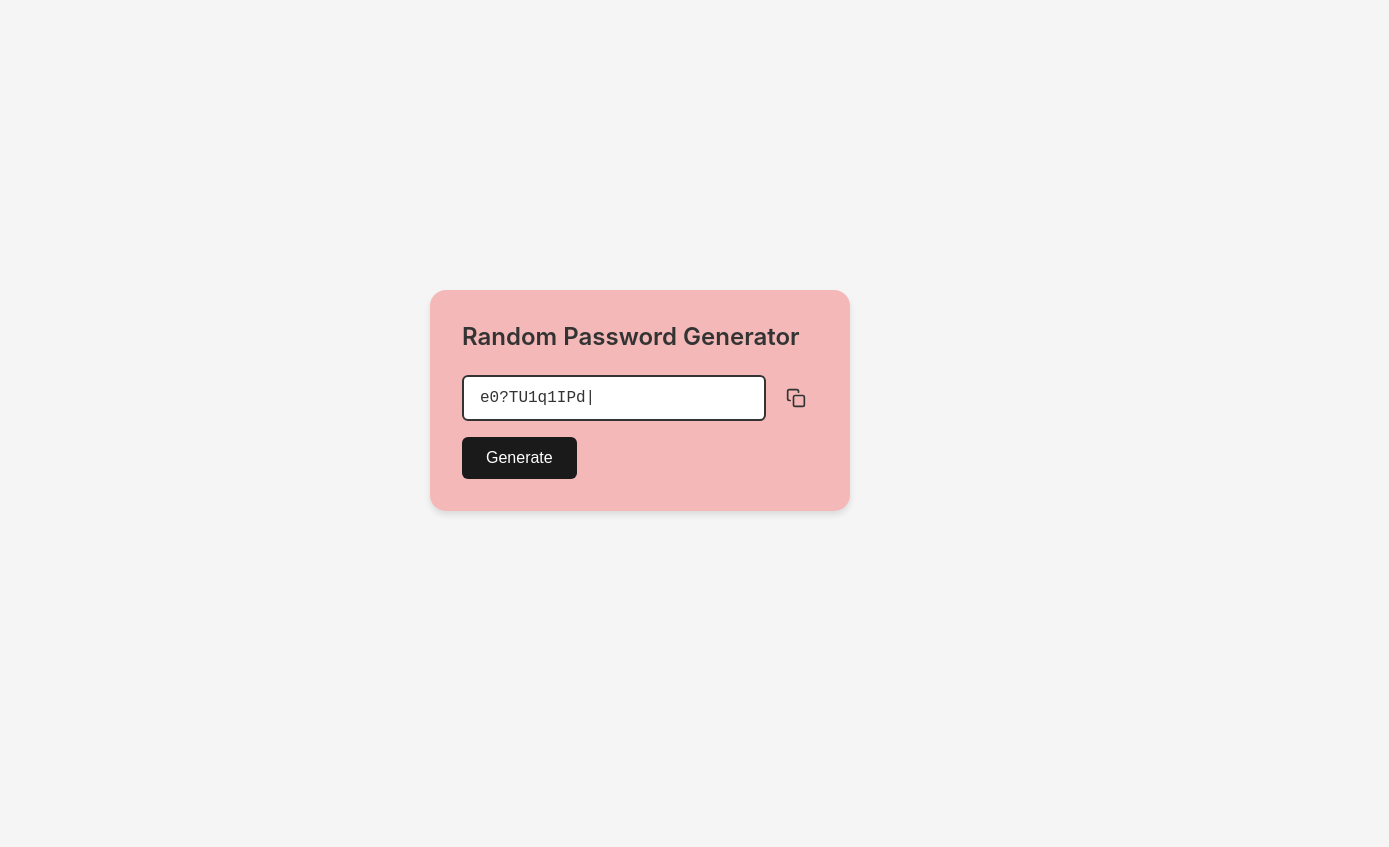
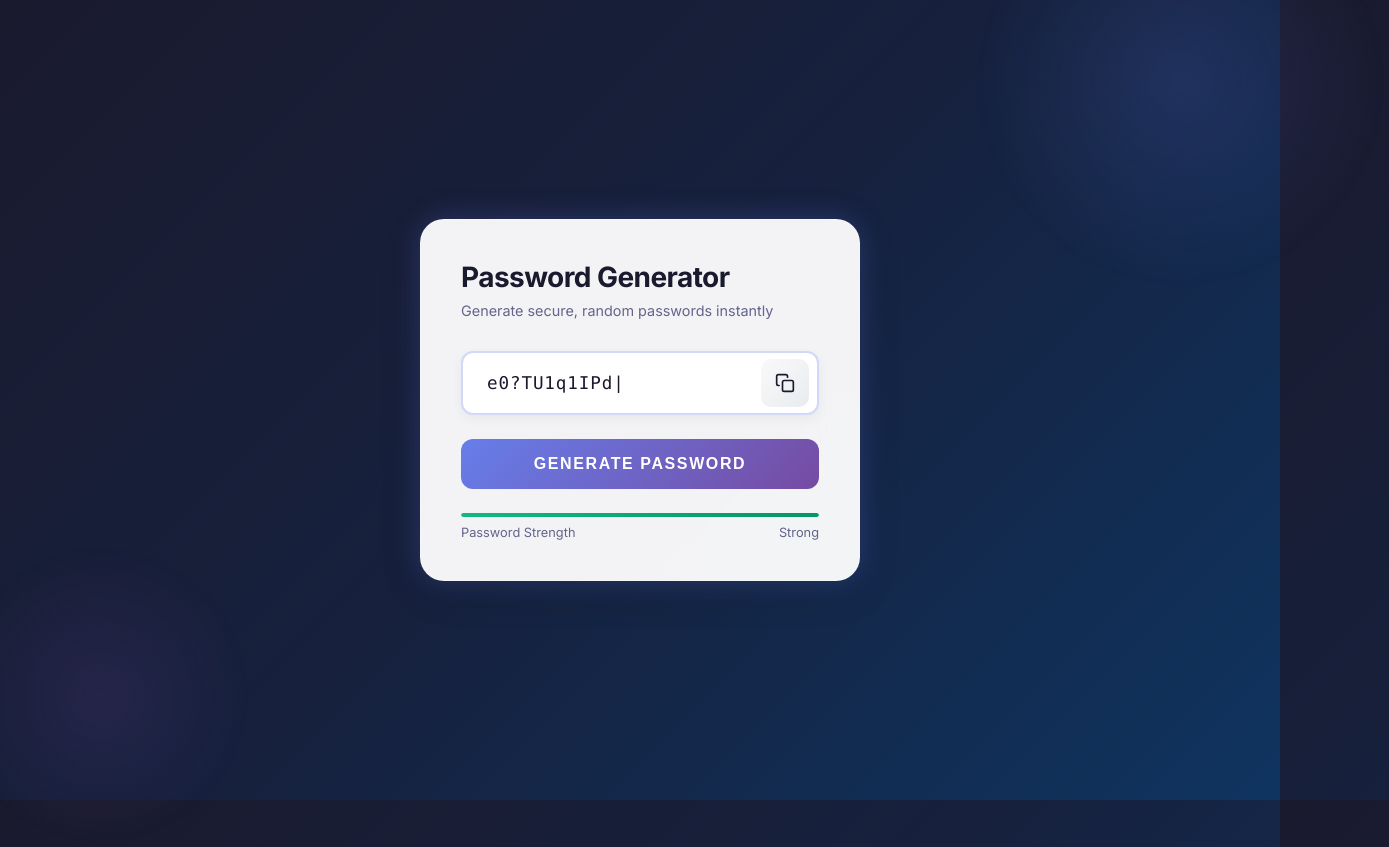
Before and after one commit to genzzz/passgen, a plain HTML site: page index.html in a window 1280 px wide. Shown: the whole page, 1389 px wide, since content can reach past the window. Before the commit the page ends 800 px from the top, so only its background shows below. Drawn offline with Linux system fonts and the light colour scheme.

Commit message:
make app modern

```diff
--- a/index.html
+++ b/index.html
@@ -4,12 +4,16 @@
     <meta charset="UTF-8">
     <meta name="viewport" content="width=device-width, initial-scale=1.0">
     <title>Random Password Generator</title>
+    <link rel="preconnect" href="https://fonts.googleapis.com">
+    <link rel="preconnect" href="https://fonts.gstatic.com" crossorigin>
+    <link href="https://fonts.googleapis.com/css2?family=Inter:wght@400;500;600;700&display=swap" rel="stylesheet">
     <link rel="stylesheet" href="style.css">
 </head>
 <body>
     <main class="container">
         <div class="card">
-            <h1 class="title">Random Password Generator</h1>
+            <h1 class="title">Password Generator</h1>
+            <p class="subtitle">Generate secure, random passwords instantly</p>
 
             <div class="password-wrapper">
                 <input
@@ -17,6 +21,7 @@
                     id="password"
                     class="password-field"
                     readonly
+                    placeholder="Click generate..."
                     aria-label="Generated password"
                 >
                 <button
@@ -24,6 +29,7 @@
                     id="copy-btn"
                     class="copy-btn"
                     aria-label="Copy password to clipboard"
+                    title="Copy to clipboard"
                 >
                     <svg xmlns="http://www.w3.org/2000/svg" width="20" height="20" viewBox="0 0 24 24" fill="none" stroke="currentColor" stroke-width="2" stroke-linecap="round" stroke-linejoin="round">
                         <rect x="9" y="9" width="13" height="13" rx="2" ry="2"></rect>
@@ -33,8 +39,16 @@
             </div>
 
             <button type="button" id="generate-btn" class="generate-btn">
-                Generate
+                Generate Password
             </button>
+
+            <div class="strength-bar">
+                <div class="strength-fill"></div>
+            </div>
+            <div class="strength-text">
+                <span>Password Strength</span>
+                <span id="strength-label">Strong</span>
+            </div>
         </div>
     </main>
 
--- a/script.js
+++ b/script.js
@@ -81,11 +81,23 @@
         try {
             await navigator.clipboard.writeText(password);
 
-            // Visual feedback
-            copyBtn.style.opacity = '0.5';
+            // Visual feedback - change icon to checkmark
+            copyBtn.classList.add('copied');
+            copyBtn.innerHTML = `
+                <svg xmlns="http://www.w3.org/2000/svg" width="20" height="20" viewBox="0 0 24 24" fill="none" stroke="currentColor" stroke-width="2" stroke-linecap="round" stroke-linejoin="round">
+                    <polyline points="20 6 9 17 4 12"></polyline>
+                </svg>
+            `;
+
             setTimeout(() => {
-                copyBtn.style.opacity = '1';
-            }, 200);
+                copyBtn.classList.remove('copied');
+                copyBtn.innerHTML = `
+                    <svg xmlns="http://www.w3.org/2000/svg" width="20" height="20" viewBox="0 0 24 24" fill="none" stroke="currentColor" stroke-width="2" stroke-linecap="round" stroke-linejoin="round">
+                        <rect x="9" y="9" width="13" height="13" rx="2" ry="2"></rect>
+                        <path d="M5 15H4a2 2 0 0 1-2-2V4a2 2 0 0 1 2-2h9a2 2 0 0 1 2 2v1"></path>
+                    </svg>
+                `;
+            }, 1500);
         } catch (err) {
             console.error('Failed to copy password:', err);
         }
--- a/style.css
+++ b/style.css
@@ -5,104 +5,249 @@
 }
 
 :root {
-    --bg-primary: #f4b8b8;
-    --bg-body: #f5f5f5;
-    --btn-primary: #1a1a1a;
-    --text-primary: #333333;
+    --bg-primary: linear-gradient(135deg, #667eea 0%, #764ba2 100%);
+    --bg-card: rgba(255, 255, 255, 0.95);
+    --bg-body: linear-gradient(135deg, #1a1a2e 0%, #16213e 50%, #0f3460 100%);
+    --btn-primary: linear-gradient(135deg, #667eea 0%, #764ba2 100%);
+    --btn-hover: linear-gradient(135deg, #5a6fd6 0%, #6a4190 100%);
+    --text-primary: #1a1a2e;
+    --text-secondary: #64648c;
     --white: #ffffff;
-    --border-color: #333333;
-    --border-radius: 16px;
-    --input-radius: 6px;
+    --border-color: rgba(102, 126, 234, 0.3);
+    --border-radius: 24px;
+    --input-radius: 12px;
+    --shadow-soft: 0 10px 40px rgba(0, 0, 0, 0.15);
+    --shadow-glow: 0 0 30px rgba(102, 126, 234, 0.3);
 }
 
 body {
-    font-family: -apple-system, BlinkMacSystemFont, 'Segoe UI', Roboto, Oxygen, Ubuntu, sans-serif;
-    background-color: var(--bg-body);
+    font-family: 'Inter', -apple-system, BlinkMacSystemFont, 'Segoe UI', Roboto, sans-serif;
+    background: var(--bg-body);
     min-height: 100vh;
     display: flex;
     align-items: center;
     justify-content: center;
-    padding: 1rem;
+    padding: 1.5rem;
+    position: relative;
+    overflow: hidden;
+}
+
+/* Animated background elements */
+body::before {
+    content: '';
+    position: absolute;
+    width: 400px;
+    height: 400px;
+    background: radial-gradient(circle, rgba(102, 126, 234, 0.15) 0%, transparent 70%);
+    top: -100px;
+    right: -100px;
+    border-radius: 50%;
+    animation: float 8s ease-in-out infinite;
+}
+
+body::after {
+    content: '';
+    position: absolute;
+    width: 300px;
+    height: 300px;
+    background: radial-gradient(circle, rgba(118, 75, 162, 0.15) 0%, transparent 70%);
+    bottom: -50px;
+    left: -50px;
+    border-radius: 50%;
+    animation: float 6s ease-in-out infinite reverse;
+}
+
+@keyframes float {
+    0%, 100% { transform: translateY(0) scale(1); }
+    50% { transform: translateY(-20px) scale(1.05); }
 }
 
 .container {
     width: 100%;
-    max-width: 420px;
+    max-width: 440px;
+    position: relative;
+    z-index: 1;
 }
 
 .card {
-    background-color: var(--bg-primary);
+    background: var(--bg-card);
     border-radius: var(--border-radius);
-    padding: 2rem;
-    box-shadow: 0 4px 6px rgba(0, 0, 0, 0.1);
+    padding: 2.5rem;
+    box-shadow: var(--shadow-soft), var(--shadow-glow);
+    backdrop-filter: blur(20px);
+    border: 1px solid rgba(255, 255, 255, 0.2);
+    animation: slideUp 0.6s ease-out;
+}
+
+@keyframes slideUp {
+    from {
+        opacity: 0;
+        transform: translateY(30px);
+    }
+    to {
+        opacity: 1;
+        transform: translateY(0);
+    }
 }
 
 .title {
-    font-size: 1.5rem;
-    font-weight: 600;
+    font-size: 1.75rem;
+    font-weight: 700;
     color: var(--text-primary);
-    margin-bottom: 1.5rem;
+    margin-bottom: 0.5rem;
+    letter-spacing: -0.02em;
+}
+
+.subtitle {
+    font-size: 0.9rem;
+    color: var(--text-secondary);
+    margin-bottom: 2rem;
 }
 
 .password-wrapper {
     display: flex;
     align-items: center;
-    gap: 0.5rem;
-    margin-bottom: 1rem;
+    gap: 0.75rem;
+    margin-bottom: 1.5rem;
+    background: var(--white);
+    border: 2px solid var(--border-color);
+    border-radius: var(--input-radius);
+    padding: 0.25rem;
+    transition: all 0.3s ease;
+    box-shadow: 0 4px 12px rgba(0, 0, 0, 0.05);
+}
+
+.password-wrapper:focus-within {
+    border-color: #667eea;
+    box-shadow: 0 4px 20px rgba(102, 126, 234, 0.2);
 }
 
 .password-field {
     flex: 1;
-    padding: 0.75rem 1rem;
-    font-size: 1rem;
-    font-family: monospace;
-    border: 2px solid var(--border-color);
+    padding: 1rem 1.25rem;
+    font-size: 1.1rem;
+    font-family: 'SF Mono', 'Fira Code', 'Consolas', monospace;
+    font-weight: 500;
+    letter-spacing: 0.05em;
+    border: none;
     border-radius: var(--input-radius);
-    background-color: var(--white);
+    background-color: transparent;
     color: var(--text-primary);
     outline: none;
 }
 
-.password-field:focus {
-    border-color: var(--btn-primary);
+.password-field::placeholder {
+    color: var(--text-secondary);
 }
 
 .copy-btn {
-    padding: 0.75rem;
-    background-color: transparent;
+    padding: 0.875rem;
+    background: linear-gradient(135deg, #f8f9fa 0%, #e9ecef 100%);
     border: none;
+    border-radius: 10px;
     cursor: pointer;
     color: var(--text-primary);
     display: flex;
     align-items: center;
     justify-content: center;
-    transition: opacity 0.2s ease;
+    transition: all 0.3s ease;
+    margin-right: 0.25rem;
 }
 
 .copy-btn:hover {
-    opacity: 0.7;
+    background: linear-gradient(135deg, #667eea 0%, #764ba2 100%);
+    color: var(--white);
+    transform: scale(1.05);
 }
 
 .copy-btn:active {
     transform: scale(0.95);
 }
 
+.copy-btn.copied {
+    background: linear-gradient(135deg, #10b981 0%, #059669 100%);
+    color: var(--white);
+}
+
 .generate-btn {
-    padding: 0.75rem 1.5rem;
+    width: 100%;
+    padding: 1rem 2rem;
     font-size: 1rem;
-    font-weight: 500;
-    background-color: var(--btn-primary);
+    font-weight: 600;
+    background: var(--btn-primary);
     color: var(--white);
     border: none;
     border-radius: var(--input-radius);
     cursor: pointer;
-    transition: opacity 0.2s ease;
+    transition: all 0.3s ease;
+    text-transform: uppercase;
+    letter-spacing: 0.1em;
+    position: relative;
+    overflow: hidden;
+}
+
+.generate-btn::before {
+    content: '';
+    position: absolute;
+    top: 0;
+    left: -100%;
+    width: 100%;
+    height: 100%;
+    background: linear-gradient(90deg, transparent, rgba(255, 255, 255, 0.2), transparent);
+    transition: left 0.5s ease;
 }
 
 .generate-btn:hover {
-    opacity: 0.9;
+    background: var(--btn-hover);
+    transform: translateY(-2px);
+    box-shadow: 0 10px 30px rgba(102, 126, 234, 0.4);
+}
+
+.generate-btn:hover::before {
+    left: 100%;
 }
 
 .generate-btn:active {
-    transform: scale(0.98);
+    transform: translateY(0);
+    box-shadow: 0 5px 15px rgba(102, 126, 234, 0.3);
 }
+
+/* Password strength indicator */
+.strength-bar {
+    height: 4px;
+    background: #e9ecef;
+    border-radius: 2px;
+    margin-top: 1.5rem;
+    overflow: hidden;
+}
+
+.strength-fill {
+    height: 100%;
+    background: linear-gradient(90deg, #10b981, #059669);
+    border-radius: 2px;
+    width: 100%;
+    transition: width 0.3s ease;
+}
+
+.strength-text {
+    display: flex;
+    justify-content: space-between;
+    margin-top: 0.5rem;
+    font-size: 0.8rem;
+    color: var(--text-secondary);
+}
+
+/* Responsive */
+@media (max-width: 480px) {
+    .card {
+        padding: 2rem 1.5rem;
+    }
+
+    .title {
+        font-size: 1.5rem;
+    }
+
+    .password-field {
+        font-size: 1rem;
+    }
+}
```
